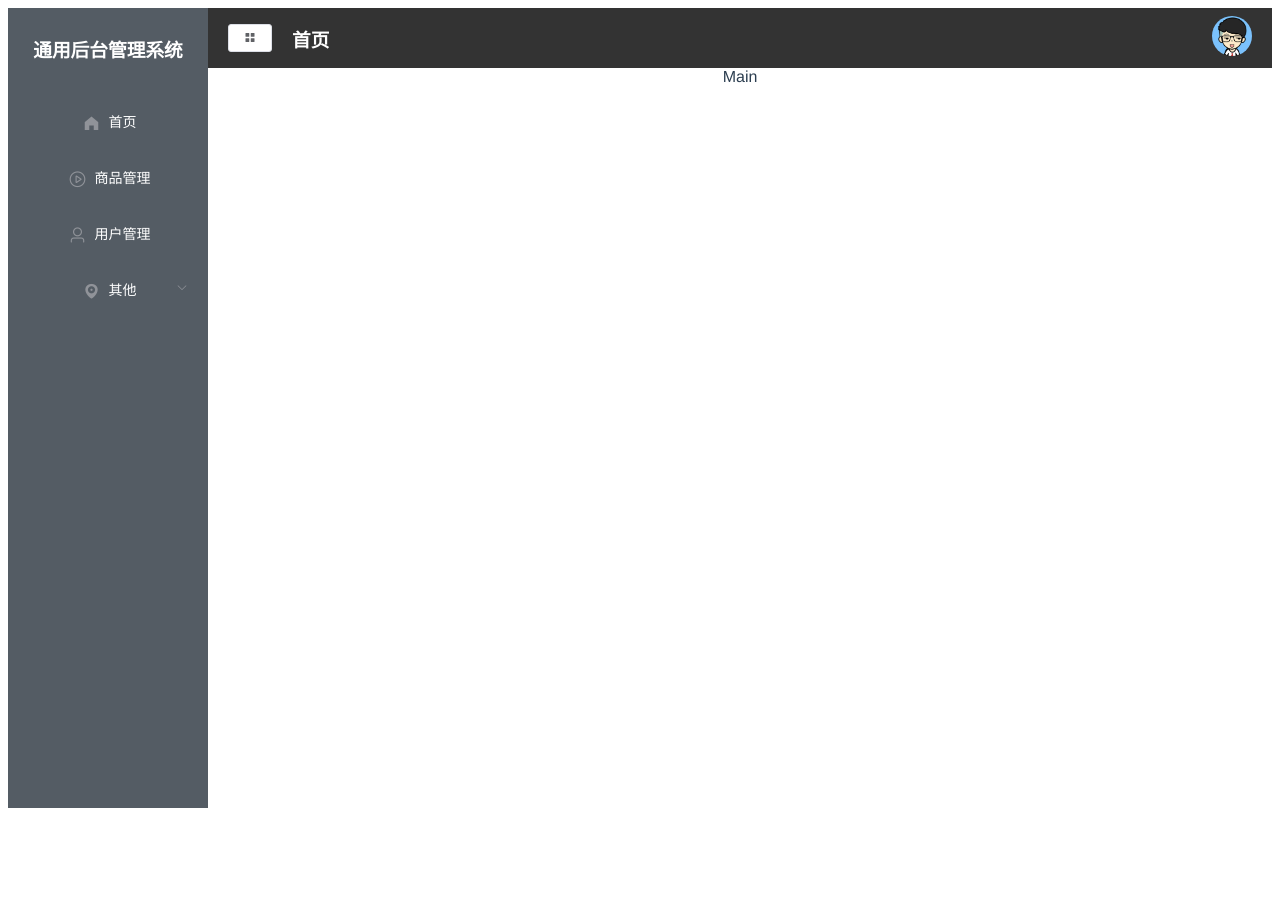
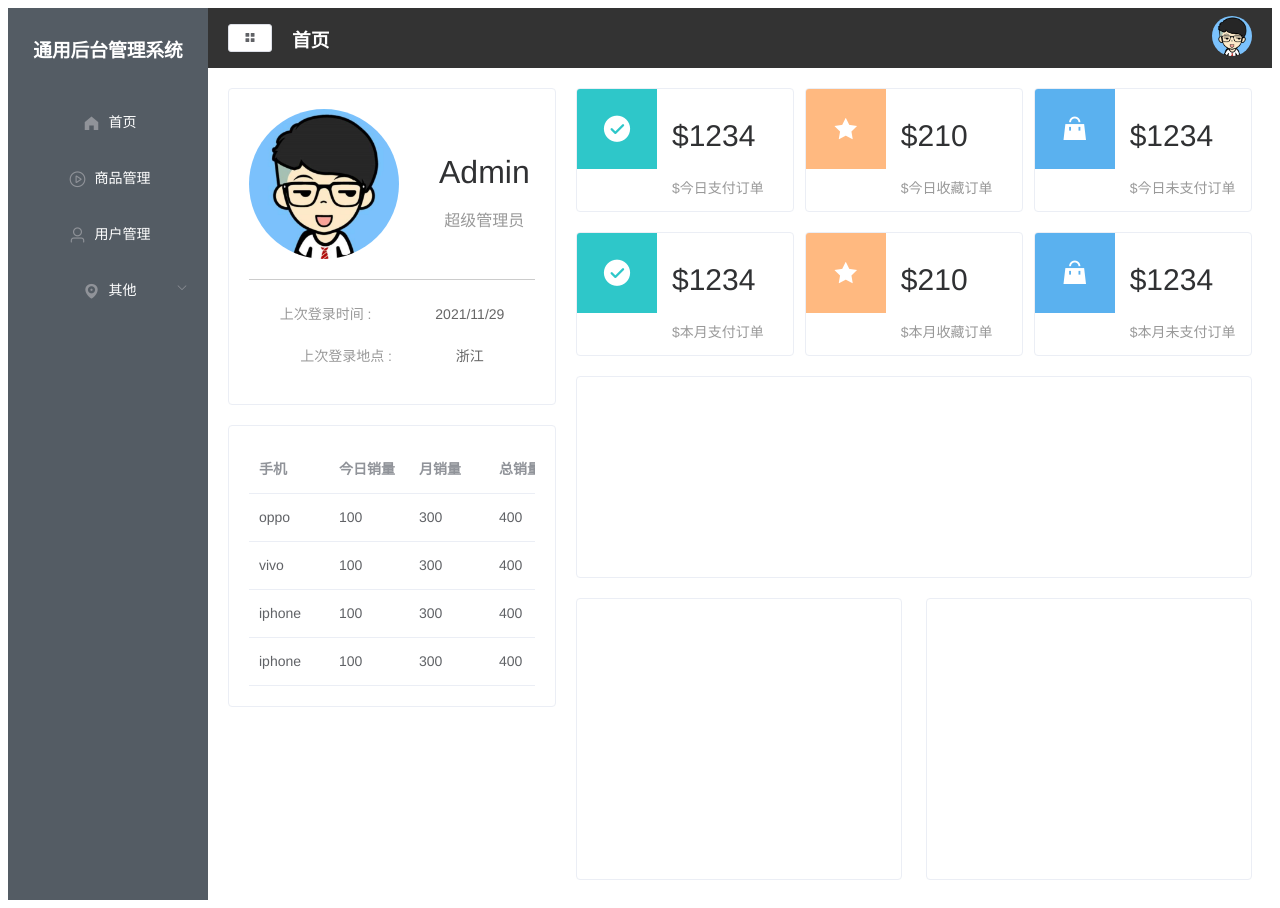
Before and after one commit to kalipoison/vue-element-ui, a Vue app: page / in a window 1280 px wide. Before the commit the page ends 816 px from the top, so only its background shows below. Built offline with nearby package versions, Linux system fonts and the light colour scheme.

Commit message:
首页布局

```diff
--- a/src/main.js
+++ b/src/main.js
@@ -5,7 +5,8 @@ import store from './store/index'
 import './registerServiceWorker'
 import { Button, Select, Radio, Header, Container, Main,
   Aside, Menu, MenuItem, Submenu, MenuItemGroup,
-  Dropdown, DropdownItem, DropdownMenu} from 'element-ui';
+  Dropdown, DropdownItem, DropdownMenu, Row, Col, Card,
+  Table, TableColumn} from 'element-ui';
 // import ElementUI from 'element-ui';
 // import 'element-ui/lib/theme-chalk/index.css';
 
@@ -26,6 +27,11 @@ Vue.use(Submenu);
 Vue.use(Dropdown);
 Vue.use(DropdownItem);
 Vue.use(DropdownMenu);
+Vue.use(Row);
+Vue.use(Col);
+Vue.use(Card);
+Vue.use(Table);
+Vue.use(TableColumn);
 
 
 Vue.config.productionTip = false
--- a/src/router/index.js
+++ b/src/router/index.js
@@ -7,8 +7,15 @@ Vue.use(VueRouter)
 const routes = [{
     path : '/',
     name: 'Main',
-    component: Main
-}
+    component: Main,
+    children : [
+      {
+        path : '/',
+        name : 'home',
+        component: () => import ('@/views/Home/Home')
+      }
+    ]
+  }
 ]
 
 const router = new VueRouter({
--- /dev/null
+++ b/src/views/Home/Home.vue
@@ -0,0 +1,136 @@
+<template>
+    <el-row class="home" :gutter="20">
+        <el-col :span="8" style="margin-top: 20px">
+            <el-card shadow="hover">
+                <div class="user">
+                    <img :src="userImg" alt=""/>
+                    <div class="userinfo">
+                        <p class="name">Admin</p>
+                        <p class="access">超级管理员</p>
+                    </div>
+                </div>
+                <div class="login-info">
+                    <p>上次登录时间 : <span>2021/11/29</span></p>
+                    <p>上次登录地点 : <span>浙江</span> </p>
+                </div>
+            </el-card>
+            <el-card style="margin-top: 20px" shadow="hover" >
+                <el-table :data="tableData">
+                    <el-table-column
+                        show-overflow-tooltip
+                        v-for="(value,key) in tableLabel"
+                        :key="key"
+                        :prop="key"
+                        :label="value"
+                    >
+                    </el-table-column>
+                </el-table>
+            </el-card>
+        </el-col>
+        <el-col :span="16" style="margin-top: 20px">
+            <div class="num">
+                <el-card shadow="hover"
+                    v-for="item in countData"
+                    :key="item.name"
+                    :body-style="{ display: 'flex', padding: 0}"
+                >
+                    <i class="icon"
+                        :class="`el-icon-${ item.icon }`"
+                        :style="{ background: item.color }"
+                    ></i>
+                    <div class="detail">
+                        <p class="num">${{ item.value }}</p>
+                        <p class="txt">${{ item.name }}</p>
+                    </div>
+                </el-card>
+            </div>
+            <el-card shadow="hover" style="height: 200px"></el-card>
+            <div class="graph">
+                <el-card shadow="hover" style="height: 280px"></el-card>
+                <el-card shadow="hover" style="height: 280px"></el-card>
+            </div>
+        </el-col>
+    </el-row>
+</template>
+
+<script>
+export default {
+    data() {
+        return {
+            userImg : require('../../assets/images/user.png'),
+            tableData : [
+                {
+                    name : 'oppo',
+                    todayBuy : 100,
+                    monthBuy : 300,
+                    totalBuy : 400,
+                },
+                {
+                    name : 'vivo',
+                    todayBuy : 100,
+                    monthBuy : 300,
+                    totalBuy : 400,
+                },
+                {
+                    name : 'iphone',
+                    todayBuy : 100,
+                    monthBuy : 300,
+                    totalBuy : 400,
+                },
+                {
+                    name : 'iphone',
+                    todayBuy : 100,
+                    monthBuy : 300,
+                    totalBuy : 400,
+                },
+            ],
+            tableLabel : {
+                name : '手机',
+                todayBuy : '今日销量',
+                monthBuy : '月销量',
+                totalBuy : '总销量',
+            },
+            countData: [{
+                name: "今日支付订单",
+                value: 1234,
+                icon: "success",
+                color: "#2ec7c9",
+            },
+            {
+                name: "今日收藏订单",
+                value: 210,
+                icon: "star-on",
+                color: "#ffb980",
+            },
+            {
+                name: "今日未支付订单",
+                value: 1234,
+                icon: "s-goods",
+                color: "#5ab1ef",
+            },
+            {
+                name: "本月支付订单",
+                value: 1234,
+                icon: "success",
+                color: "#2ec7c9",
+            },
+            {
+                name: "本月收藏订单",
+                value: 210,
+                icon: "star-on",
+                color: "#ffb980",
+            },
+            {
+                name: "本月未支付订单",
+                value: 1234,
+                icon: "s-goods",
+                color: "#5ab1ef",
+            }],
+        }
+    }
+}
+</script>
+
+<style lang="scss" scoped>
+@import "~@/assets/scss/home";
+</style>
--- a/src/views/Main.vue
+++ b/src/views/Main.vue
@@ -5,7 +5,7 @@
       <el-header>
         <Common-header></Common-header>
       </el-header>
-      <el-main>Main</el-main>
+      <el-main><router-view></router-view></el-main>
     </el-container>
   </el-container>
 </template>
```
